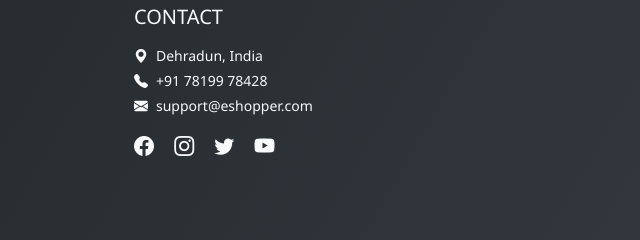
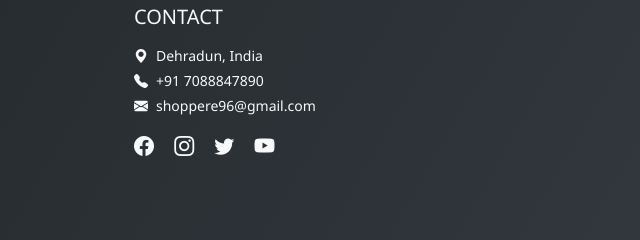
Before and after one commit to eshopperin/e.shopper, a plain HTML site: page index.html in a window 1280 px wide. Shown: the part 5506-5746 px from the top of the page, 518-1158 px from the left. Drawn offline with nearby package versions, Linux system fonts and the light colour scheme.

Commit message:
Update index.html

```diff
--- a/index.html
+++ b/index.html
@@ -676,8 +676,8 @@
       <div class="col-md-3 col-sm-6 mb-4">
         <h5 class="text-uppercase mb-3">Contact</h5>
         <p class="small mb-1"><i class="bi bi-geo-alt-fill me-2"></i>Dehradun, India</p>
-        <p class="small mb-1"><i class="bi bi-telephone-fill me-2"></i>+91 78199 78428</p>
-        <p class="small"><i class="bi bi-envelope-fill me-2"></i>support@eshopper.com</p>
+        <p class="small mb-1"><i class="bi bi-telephone-fill me-2"></i>+91 7088847890</p>
+        <p class="small"><i class="bi bi-envelope-fill me-2"></i>shoppere96@gmail.com</p>
 
         <!-- Social Media Icons -->
         <div class="mt-3">
@@ -707,7 +707,7 @@
 </footer>
 <!-- 🔺 Footer Section End -->
  <!-- Floating WhatsApp Button -->
-<a href="https://wa.me/917819978428" target="_blank" class="whatsapp-float">
+<a href="https://wa.me/917088847890" target="_blank" class="whatsapp-float">
   <i class="bi bi-whatsapp"></i>
 </a>
 </body>
```
